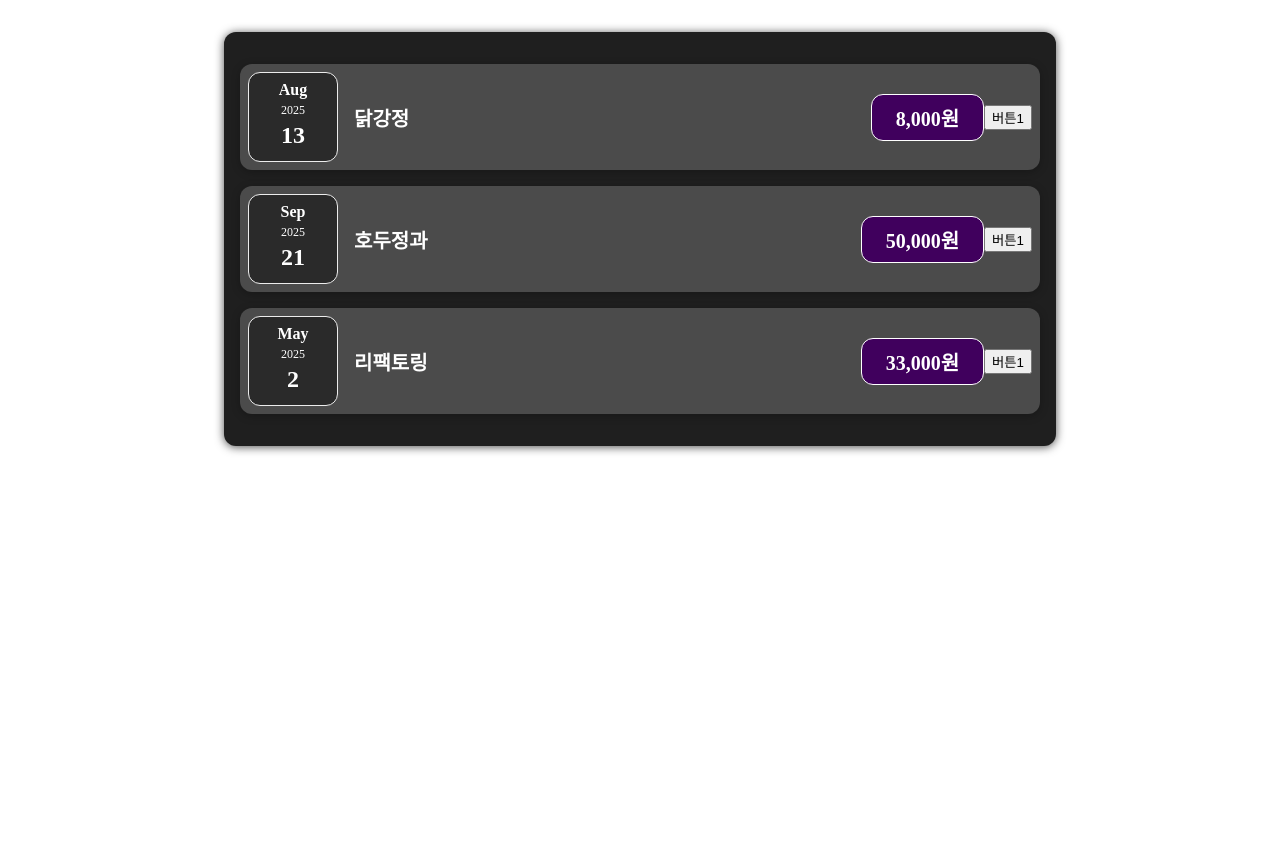
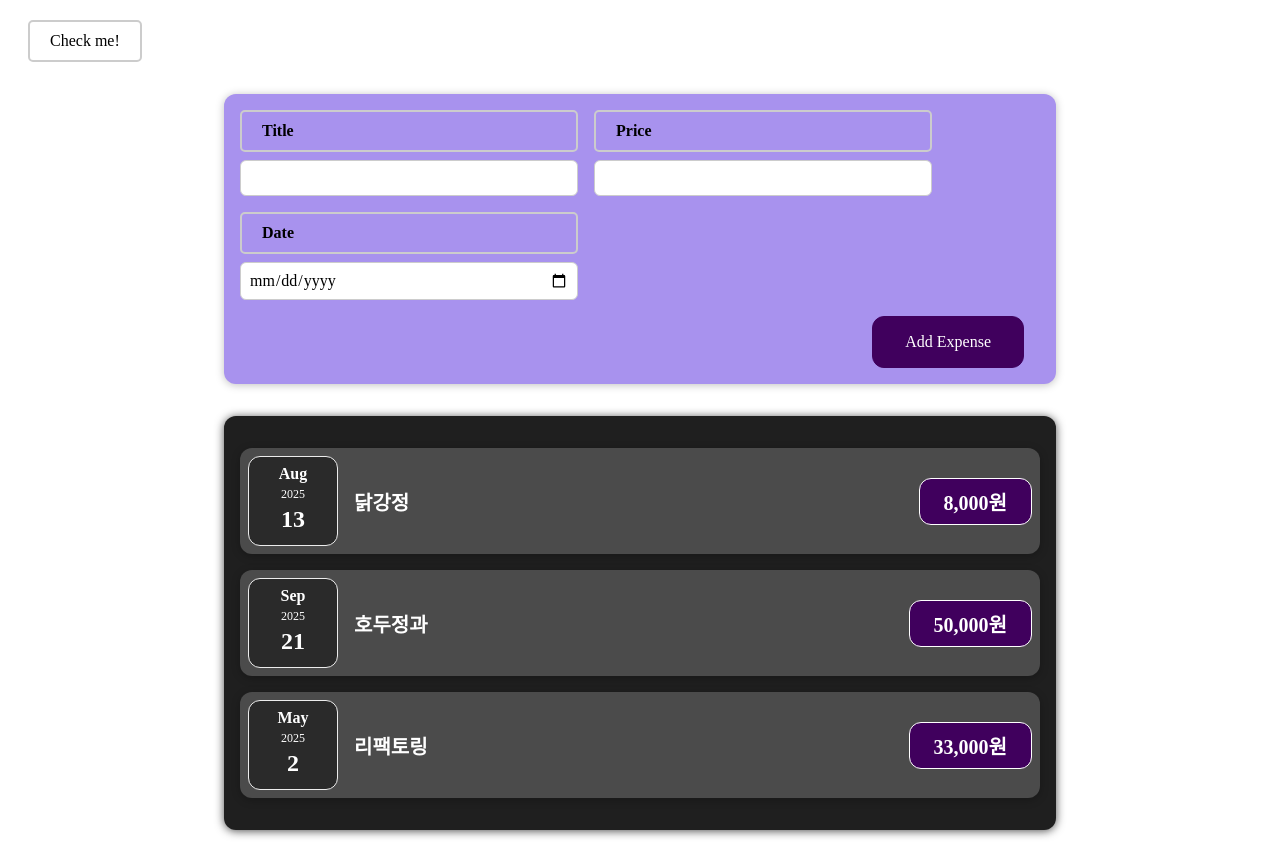
Before and after one commit to rlaban12/react-study202508, a React (Vite) app: page / in a window 1280 px wide. Before the commit the page ends 800 px from the top, so only its background shows below. Built offline with nearby package versions, Linux system fonts and the light colour scheme.

Commit message:
20250825_1523 commit

```diff
--- a/src/App.jsx
+++ b/src/App.jsx
@@ -1,6 +1,9 @@
 import React from 'react';
 import ExpenseList from './components/expenses/ExpenseList.jsx';
 import Card from './components/ui/Card.jsx';
+import Counter from "./components/Counter.jsx";
+import NewExpense from "./components/new-expense/NewExpense.jsx";
+import CheckBoxStyle from "./components/practice/CheckBoxStyle.jsx";
 
 const App = () => {
     const expenseList = [
@@ -23,7 +26,10 @@ const App = () => {
 
     return (
         <>
+            <CheckBoxStyle />
+            <NewExpense />
             <ExpenseList expenses={expenseList} />
+
         </>
     );
 };
--- /dev/null
+++ b/src/components/Counter.jsx
@@ -0,0 +1,19 @@
+import React, {useState} from 'react';
+
+const Counter = () => {
+
+    const [count, setCount] = useState(10);
+
+    const increaseHandler = () => setCount(count + 1);
+    const decreaseHandler = () => setCount(count - 1);
+
+    return (
+        <div>
+            <h1>숫자: {count}</h1>
+            <button onClick={increaseHandler}>증가</button>
+            <button onClick={decreaseHandler}>감소</button>
+        </div>
+    );
+};
+
+export default Counter;
--- a/src/components/expenses/ExpenseItem.jsx
+++ b/src/components/expenses/ExpenseItem.jsx
@@ -14,8 +14,8 @@ const ExpenseItem = ({expense}) => {
 
     const {title, date, price} = expense;
 
-    const x  = useState(title);
-    console.log('x', x[0]);
+    // const [itemTitle, setItemTitle]  = useState(title);
+    // console.log(`변경후: ${itemTitle}`);
 
 
 
@@ -23,13 +23,13 @@ const ExpenseItem = ({expense}) => {
     const formatPrice = new Intl.NumberFormat('ko-KR').format(price);
 
     // 이벤트 핸들러
-    const clickHandler = e => {
-
-        console.log(`변경전: ${x[0]}`);
-        // title = "짜장면";
-        x[1]("짜장면");
-        console.log(`변경후: ${x[0]}`);
-    }
+    // const clickHandler = e => {
+    //
+    //     console.log(`변경전: ${itemTitle}`);
+    //     // title = "짜장면";
+    //     setItemTitle("짜장면");
+    //
+    // }
 
     return (
         <div className="expense-item">
@@ -37,11 +37,11 @@ const ExpenseItem = ({expense}) => {
             <ExpenseDate expenseDate={date} />
 
             <div className="expense-item__description">
-                <h2>{x[0]}</h2>
+                <h2>{title}</h2>
                 <div className="expense-item__price">{formatPrice}원</div>
             </div>
 
-            <button id='btn1' onClick={clickHandler}>버튼1</button>
+            {/*<button id='btn1' onClick={clickHandler}>버튼1</button>*/}
 
 
         </div>
--- /dev/null
+++ b/src/components/new-expense/ExpenseForm.css
@@ -0,0 +1,26 @@
+.new-expense__controls {
+    display: flex;
+    flex-wrap: wrap;
+    gap: 1rem;
+    margin-bottom: 1rem;
+    text-align: left;
+}
+
+.new-expense__control label {
+    font-weight: bold;
+    margin-bottom: 0.5rem;
+    display: block;
+}
+
+.new-expense__control input {
+    font: inherit;
+    padding: 0.5rem;
+    border-radius: 6px;
+    border: 1px solid #ccc;
+    width: 20rem;
+    max-width: 100%;
+}
+
+.new-expense__actions {
+    text-align: right;
+}
--- /dev/null
+++ b/src/components/new-expense/ExpenseForm.jsx
@@ -0,0 +1,68 @@
+import React, {useState} from 'react';
+import './ExpenseForm.css';
+
+const ExpenseForm = () => {
+
+    // 입력값을 상태관리
+    const [title, setTitle] = useState('');
+    const [price, setPrice] = useState(0);
+    const [date, setDate] = useState(null);
+
+    // 오늘 날짜를 YYYY-MM-DD 형식으로 가져오는 함수
+    const getTodayDate = () => {
+        const today = new Date();
+        const year = today.getFullYear();
+        const month = String(today.getMonth() + 1).padStart(2, '0'); // 월은 0부터 시작하므로 1을 더해줌
+        const day = String(today.getDate()).padStart(2, '0');
+        return `${year}-${month}-${day}`;
+    };
+
+    // form 제출 이벤트
+    const handleSubmit = e => {
+        e.preventDefault();
+        // console.log('form이 제출됨!');
+
+
+
+        const payload = { title, price, date };
+
+        console.log(payload)
+
+
+
+    }
+
+    return (
+        <form onSubmit={handleSubmit}>
+            <div className='new-expense__controls'>
+                <div className='new-expense__control'>
+                    <label>Title</label>
+                    <input type='text' onInput={e => setTitle(e.target.value)} />
+                </div>
+                <div className='new-expense__control'>
+                    <label>Price</label>
+                    <input
+                        type='number'
+                        min='100'
+                        step='100'
+                        onInput={e => setPrice(+e.target.value)}
+                    />
+                </div>
+                <div className='new-expense__control'>
+                    <label>Date</label>
+                    <input
+                        type='date'
+                        min='2019-01-01'
+                        max={getTodayDate()}
+                        onInput={e => setDate(e.target.value)}
+                    />
+                </div>
+            </div>
+            <div className='new-expense__actions'>
+                <button type='submit'>Add Expense</button>
+            </div>
+        </form>
+    );
+};
+
+export default ExpenseForm;
--- /dev/null
+++ b/src/components/new-expense/NewExpense.css
@@ -0,0 +1,38 @@
+.new-expense {
+    background-color: #a892ee;
+    padding: 1rem;
+    margin: 2rem auto;
+    width: 50rem;
+    max-width: 95%;
+    border-radius: 12px;
+    text-align: center;
+    box-shadow: 0 1px 8px rgba(0, 0, 0, 0.25);
+}
+
+.new-expense button {
+    font: inherit;
+    cursor: pointer;
+    padding: 1rem 2rem;
+    border: 1px solid #40005d;
+    background-color: #40005d;
+    color: white;
+    border-radius: 12px;
+    margin-right: 1rem;
+}
+
+.new-expense button:hover,
+.new-expense button:active {
+    background-color: #510674;
+    border-color: #510674;
+}
+
+.new-expense button.alternative {
+    color: #220131;
+    border-color: transparent;
+    background-color: transparent;
+}
+
+.new-expense button.alternative:hover,
+.new-expense button.alternative:active {
+    background-color: #ddb3f8;
+}
--- /dev/null
+++ b/src/components/new-expense/NewExpense.jsx
@@ -0,0 +1,13 @@
+import React from 'react';
+import './NewExpense.css';
+import ExpenseForm from './ExpenseForm';
+
+const NewExpense = () => {
+    return (
+        <div className='new-expense'>
+            <ExpenseForm />
+        </div>
+    );
+};
+
+export default NewExpense;
--- /dev/null
+++ b/src/components/practice/CheckBoxStyle.css
@@ -0,0 +1,28 @@
+.checkbox-container {
+    display: flex;
+    align-items: center;
+    margin: 20px;
+}
+
+input[type="checkbox"] {
+    display: none;
+}
+
+label {
+    cursor: pointer;
+    padding: 10px 20px;
+    border: 2px solid #ccc;
+    border-radius: 5px;
+    transition: background-color 0.3s, border-color 0.3s;
+}
+
+label.unchecked {
+    background-color: white;
+    border-color: #ccc;
+}
+
+label.checked {
+    background-color: #4caf50;
+    border-color: #4caf50;
+    color: white;
+}
--- /dev/null
+++ b/src/components/practice/CheckBoxStyle.jsx
@@ -0,0 +1,30 @@
+import React, { useState } from 'react';
+import './CheckBoxStyle.css';
+
+const CheckBoxStyle = () => {
+
+    /*
+      1. input[checkbox]에 change이벤트가 걸려서
+      2. check상태가 바뀔 때마다 상태변수를 논리값으로 업데이트하여
+      3. label의 클래스를 유동적으로 변경해야함.
+    */
+
+    const [flag, setFlag] = useState(true);
+
+    return (
+        <div className='checkbox-container'>
+            <input
+                type='checkbox'
+                id='styled-checkbox'
+                onClick={() => {
+                    setFlag(!flag)
+                        console.log(flag);
+                    }
+                }
+            />
+            <label className={flag ? 'unchecked': 'checked'} htmlFor='styled-checkbox'>Check me!</label>
+        </div>
+    );
+};
+
+export default CheckBoxStyle;
```
